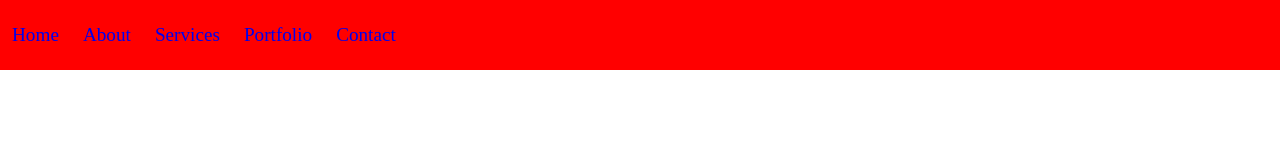
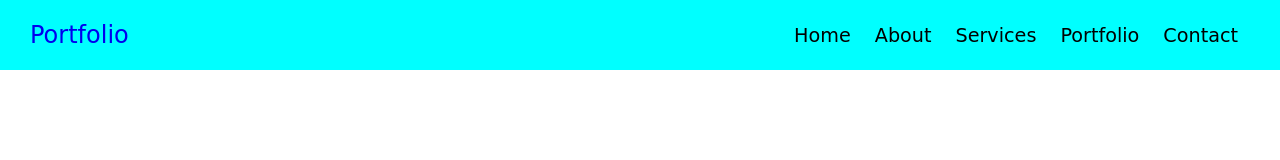
Before and after one commit to neel-gupta-9898/PortFolio-Website, a plain HTML site: page index.html in a window 1280 px wide. Drawn offline with Linux system fonts and the light colour scheme.

Commit message:
Made initial files

```diff
--- a/app/css/style.css
+++ b/app/css/style.css
@@ -5,10 +5,12 @@
     list-style: none;
     box-sizing: border-box;
     scroll-behavior: smooth;
+    font-family: cursive;
 }
 
 :root{
-
+    --primary-color:#fff;
+    --secondary-color:#0000;
 }
 
 .dark{
@@ -16,13 +18,19 @@
 }
 
 .header{
-    background-color: red;
-    display: flex;
+    background-color: aqua;
+    padding: 0 30px;
 }
 
 .nav{
     height: 70px;
     display: flex;
+    justify-content: space-between;
+    align-items: center;
+}
+
+.nav-head a{
+    font-size: 1.5rem;
 }
 
 .navbar{
@@ -36,4 +44,5 @@
 
 .navbar li a{
     font-size: 1.2rem;
+    color: black;
 }
--- a/index.html
+++ b/index.html
@@ -11,6 +11,10 @@
 
     <header class="header" id="header">
         <nav class="nav">
+            <div class="nav-head">
+                <a href="/">Portfolio</a>
+            </div>
+
             <ul class="navbar">
                 <li><a href="#">Home</a></li>
                 <li><a href="#">About</a></li>
@@ -23,4 +27,5 @@
 
 </body>
 <script src="/app/js/script.js"></script>
+<script src="/app/js/dev.js"></script>
 </html>
```
Also changed, not shown: 1 other file.
